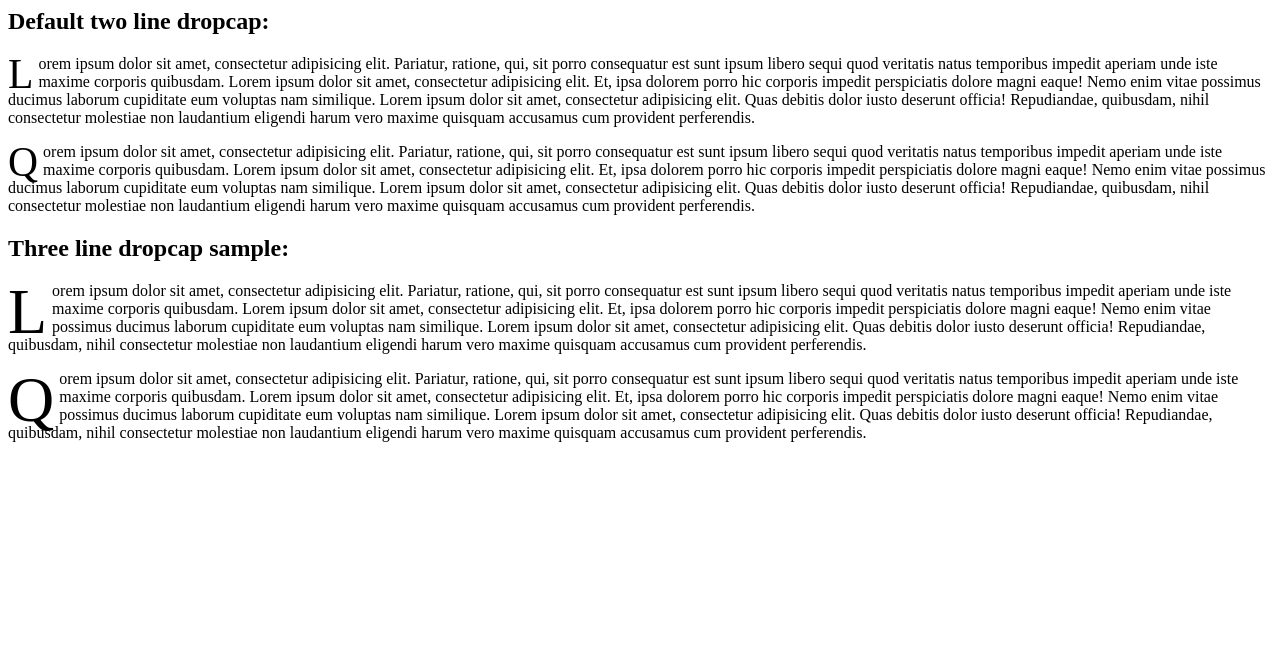
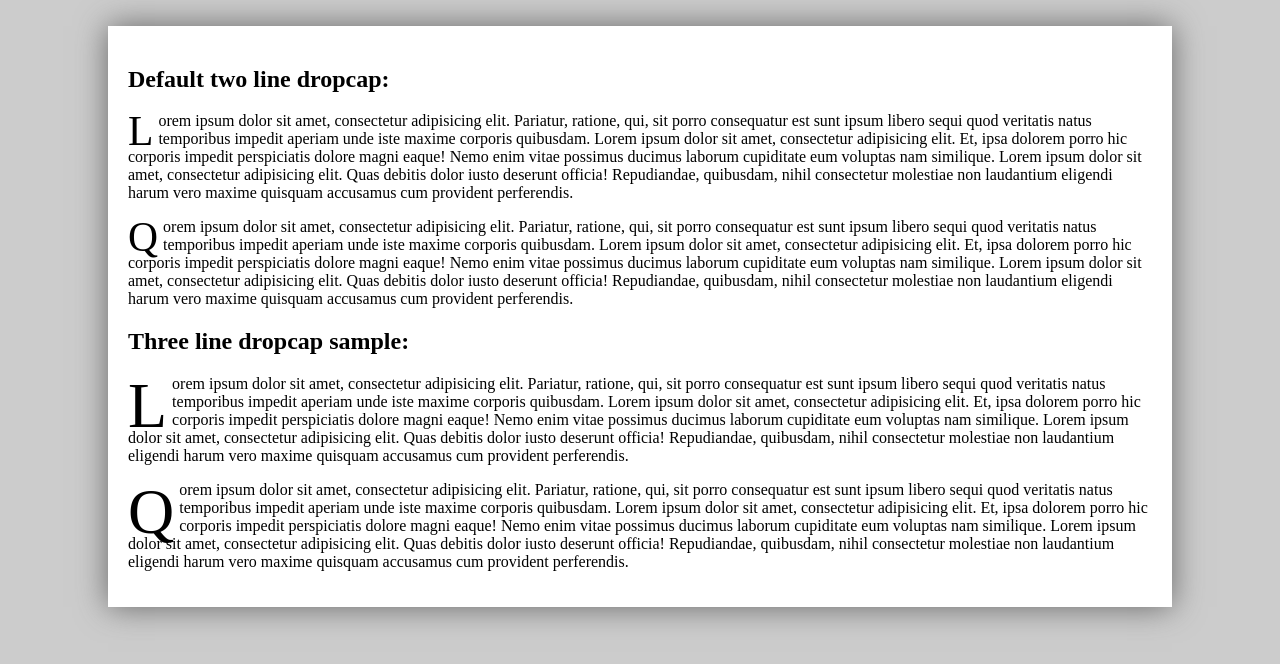
Before and after one commit to readmoremedia/ebook-feature-tests, a plain HTML site: page web/dropcap.html in a window 1280 px wide. Drawn offline with Linux system fonts and the light colour scheme; files that its build step writes are made by us from their sources.

Commit message:
Some aesthetic updates

```diff
--- a/web/assets/css/stylesheet.web.css
+++ b/web/assets/css/stylesheet.web.css
@@ -0,0 +1,23 @@
+body {
+    margin: 2%;
+    padding: 0;
+    background: #ccc;
+}
+
+div.featureset {
+    font-size: 100%;
+    padding: 20px;
+    margin: 1em auto;
+    min-width: 350px;
+    max-width: 1024px;
+    background: #fff;
+    box-shadow: 0 0 30px #666;
+}
+div.featureset:before,
+div.featureset:after {
+    content: " ";
+    display: table;
+}
+div.featureset:after {
+    clear: both;
+}
--- a/web/dropcap.html
+++ b/web/dropcap.html
@@ -2,7 +2,7 @@
   <head>
     <meta charset="utf-8"/>
     <title>Regular Text Dropcap</title>
-    <link rel="stylesheet" type="text/css" href="stylesheet.web.css"/>
+    <link rel="stylesheet" type="text/css" href="assets/css/stylesheet.web.css"/>
     <style type="text/css">
             .dropcap {
                 font-weight: normal;
```
Also changed, not shown: 1 other file.
